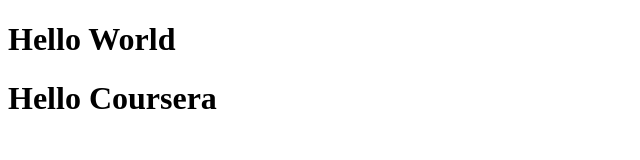
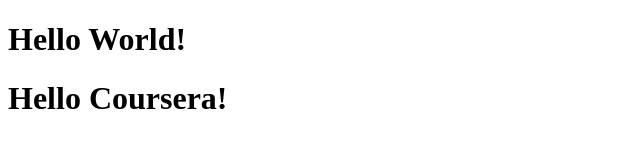
Before and after one commit to kq5m9/helloWorld, a plain HTML site: page site/index.html in a window 1280 px wide. Shown: the full height of the page, 0-640 px from the left. Drawn offline with Linux system fonts and the light colour scheme.

Commit message:
Modification

```diff
--- a/site/index.html
+++ b/site/index.html
@@ -4,7 +4,7 @@
 	<title>Hello World</title>
 </head>
 <body>
-	<h1>Hello World</h1>
-	<h1>Hello Coursera</h1>
+	<h1>Hello World!</h1>
+	<h1>Hello Coursera!</h1>
 </body>
 </html>
```
